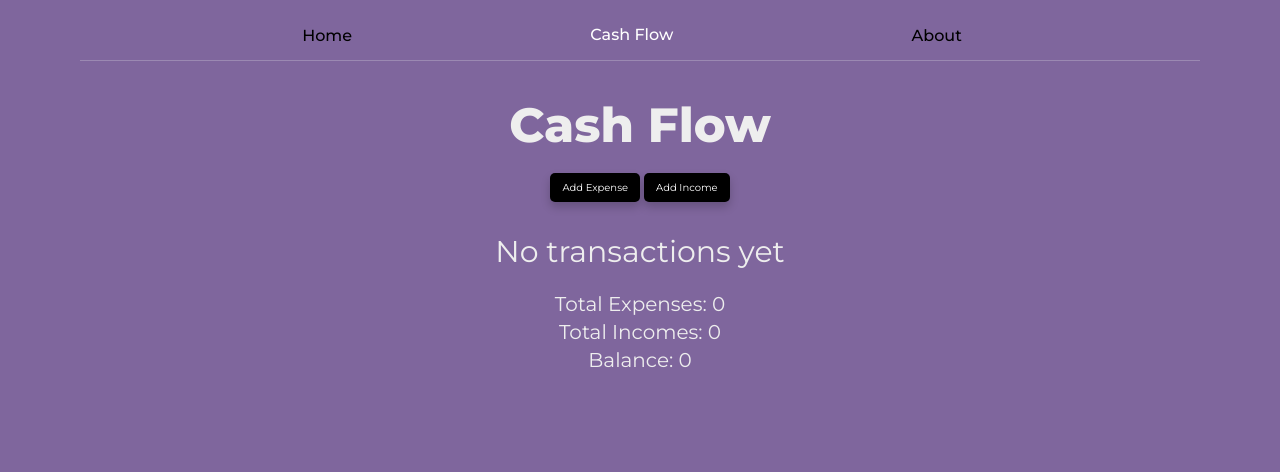
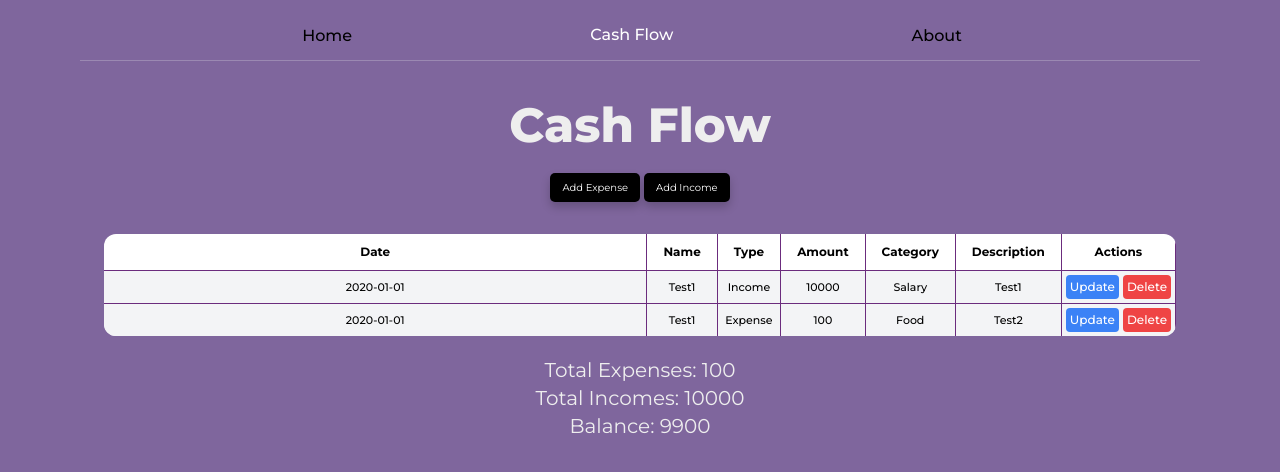
Before and after one commit to shanipenkar/cash-control, a React (Create React App) app: page /cashflow in a window 1280 px wide. Shown: the top 472 px of the page. Built offline with nearby package versions, Linux system fonts and the light colour scheme.

Commit message:
update logic added

```diff
--- a/src/TransactionsContext.js
+++ b/src/TransactionsContext.js
@@ -1,7 +1,8 @@
 import React, { createContext, useReducer } from 'react';
 
 const initialState = {
-  transactions: []
+  transactions: [{id: 1, date: '2020-01-01', name: 'test1', amount: 10000, category: 'salary', description: 'test1', type: 'income'},
+  {id: 2, date: '2020-01-01', name: 'test1', amount: 100, category: 'food', description: 'test2', type: 'expense'}]
 };
 
 export const TransactionContext = createContext(initialState);
--- a/src/pages/Cashflow.jsx
+++ b/src/pages/Cashflow.jsx
@@ -5,6 +5,9 @@ import "../shared/styles.css";
 
 const Cashflow = () => {
   const History = useHistory();
+
+  const [mode, setMode] = useState("default");
+  const [selectedTransaction, setSelectedTransaction] = useState({});
 
   const { state, dispatch } = useContext(TransactionContext);
   const [TotalExpenses, setTotalExpenses] = useState(0);
@@ -41,10 +44,50 @@ const Cashflow = () => {
   const handleDelete = (transactionId) => {
     console.log(transactionId);
     dispatch({
-      type: 'DELETE_TRANSACTION',
-      payload: transactionId
-    })
+      type: "DELETE_TRANSACTION",
+      payload: transactionId,
+    });
     console.log(state);
+  };
+
+  const getDefaultCategory = (type) => {
+    switch (type) {
+      case "income":
+        return "salary";
+      case "expense":
+        return "food";
+      default:
+        return "";
+    }
+  };
+
+  // after clicking on the edit button
+  const handleUpdate = (transaction) => {
+    setMode("update");
+    setSelectedTransaction(transaction);
+  };
+
+  // after clicking on V button to save the changes
+  const handleSave = () => {
+    dispatch({
+      type: "UPDATE_TRANSACTION",
+      payload: selectedTransaction,
+    });
+    setMode("default");
+  };
+
+  // while changing the transaction that we want to edit details
+  const handleChange = (e) => {
+    setSelectedTransaction({
+      ...selectedTransaction,
+      [e.target.name]: e.target.value,
+    });
+    if (e.target.name === "type") {
+      setSelectedTransaction((prevState) => ({
+        ...prevState,
+        category: getDefaultCategory(e.target.value),
+      }));
+    }
   };
 
   return (
@@ -65,37 +108,197 @@ const Cashflow = () => {
         {state.transactions.length === 0 ? (
           <p className="text-center text-3xl text-light">No transactions yet</p>
         ) : (
-          <div className="rounded-xl bg-white overflow-hidden">
+          <div className="rounded-xl bg-white overflow-auto">
             <table className="justify-center border-secondary table-auto w-full text-center">
               <thead className="bg-transparent text-black">
                 <tr className="text-sm font-medium">
-                  <th className="border-secondary w-32">Date</th>
-                  <th className="border-secondary">Name</th>
-                  <th className="border-secondary">Type</th>
-                  <th className="border-secondary w-32">Amount (₪)</th>
-                  <th className="border-secondary">Category</th>
-                  <th className="border-secondary">Description</th>
-                  <th className="border-secondary">Actions</th>
+                  <th className="border-secondary date-cell">Date</th>
+                  <th className="border-secondary name-cell">Name</th>
+                  <th className="border-secondary other-cell">Type</th>
+                  <th className="border-secondary other-cell">Amount</th>
+                  <th className="border-secondary other-cell">Category</th>
+                  <th className="border-secondary other-cell">Description</th>
+                  <th className="border-secondary other-cell">Actions</th>
                 </tr>
               </thead>
               <tbody>
                 {state.transactions.map((transaction) => (
                   <tr
                     key={transaction.id}
-                    className="text-sm font-medium bg-gray-100"
+                    // className="text-sm font-medium bg-gray-100"
+                    className={
+                      mode === "update" &&
+                      selectedTransaction.id === transaction.id
+                        ? "text-sm font-medium bg-gray-200"
+                        : "text-sm font-medium bg-gray-100"
+                    }
                   >
-                    <td className="border-secondary">{transaction.date}</td>
-                    <td className="border-secondary">{transaction.name}</td>
-                    <td className="border-secondary">{transaction.type}</td>
-                    <td className="border-secondary">{transaction.amount}</td>
-                    <td className="border-secondary">{transaction.category}</td>
+                    {/* date */}
+                    <td className="border-secondary ">
+                      {mode === "update" &&
+                      selectedTransaction.id === transaction.id ? (
+                        <input
+                          type="date"
+                          name="date"
+                          value={selectedTransaction.date}
+                          onChange={handleChange}
+                          className="trans-update"
+                        />
+                      ) : (
+                        transaction.date
+                      )}
+                    </td>
+                    {/* name */}
                     <td className="border-secondary">
-                      {transaction.description}
+                      {mode === "update" &&
+                      selectedTransaction.id === transaction.id ? (
+                        <input
+                          type="text"
+                          name="name"
+                          value={selectedTransaction.name}
+                          onChange={handleChange}
+                          className="trans-update"
+                        />
+                      ) : (
+                        transaction.name
+                      )}
                     </td>
+
+                    {/* type */}
                     <td className="border-secondary">
-                      <span className="cursor-pointer" onClick={()=> {handleDelete(transaction.id)}}>
-                        <i className="hover:text-primary fa-solid fa-trash text-black" />
-                      </span>
+                      {/* {transaction.type} */}
+                      {mode === "update" &&
+                      selectedTransaction.id === transaction.id ? (
+                        <select
+                          name="type"
+                          value={selectedTransaction.type}
+                          onChange={handleChange}
+                          className="trans-update"
+                        >
+                          <option value="income">Income</option>
+                          <option value="expense">Expense</option>
+                        </select>
+                      ) : (
+                        transaction.type
+                      )}
+                    </td>
+
+                    {/* amount */}
+                    <td className="border-secondary">
+                      {mode === "update" &&
+                      selectedTransaction.id === transaction.id ? (
+                        <input
+                          type="number"
+                          name="amount"
+                          value={selectedTransaction.amount}
+                          onChange={handleChange}
+                          className="trans-update"
+                        />
+                      ) : (
+                        transaction.amount
+                      )}
+                    </td>
+
+                    {/* category */}
+                    <td className="border-secondary">
+                    {mode === "update" && selectedTransaction.id === transaction.id
+                    && selectedTransaction.type === "expense" && <select
+                          className="trans-input border-secondary"
+                          type="number"
+                          required
+                          name="category"
+                          value={selectedTransaction.category}
+                          onChange={handleChange}
+                        >
+                              <option value="food">Food</option>
+                              <option value="children">Children</option>
+                              <option value="rent">Rent</option>
+                              <option value="transportation">
+                                Transportation
+                              </option>
+                              <option value="car">Car</option>
+                              <option value="medical">Medical</option>
+                              <option value="clothing">Clothing</option>
+                              <option value="insurance">Insurance</option>
+                              <option value="entertainment">
+                                Entertainment
+                              </option>
+                              <option value="cosmetics">Cosmetics</option>
+                              <option value="pets">Pets</option>
+                              <option value="love">Love</option>
+                              <option value="other">Other</option>
+                          </select>}
+                          {mode === "update" && selectedTransaction.id === transaction.id
+                    && selectedTransaction.type === "income" && <select
+                          className="trans-input border-secondary"
+                          type="number"
+                          required
+                          name="category"
+                          value={selectedTransaction.category}
+                          onChange={handleChange}
+                        >
+                              <option value="salary">Salary</option>
+                              <option value="side-hustle">Side Hustle</option>
+                              <option value="investments">Investments</option>
+                              <option value="pension">Pension</option>
+                              <option value="car">Car</option>
+                              <option value="scholarship">Scholarship</option>
+                              <option value="gift">Gift</option>
+                              <option value="other">Other</option>
+                        </select>}
+                        {mode === "update" && selectedTransaction.id !== transaction.id && transaction.category}
+                        {mode !== "update" && transaction.category}
+                    </td>
+                    {/* description */}
+                    <td className="border-secondary">
+                      {mode === "update" &&
+                      selectedTransaction.id === transaction.id ? (
+                        <textarea
+                          type="text"
+                          name="description"
+                          value={selectedTransaction.description}
+                          onChange={handleChange}
+                          className="trans-update"
+                          maxLength="200"
+                        />
+                      ) : (
+                        transaction.description
+                      )}
+                    </td>
+                    {/* actions */}
+                    <td className="border-secondary">
+                      {mode === "update" &&
+                      selectedTransaction.id === transaction.id ? (
+                        <div className="flex">
+                          <button
+                            className="text-xs font-medium text-white bg-blue-500 rounded p-1 mr-1"
+                            onClick={handleSave}
+                          >
+                            Save
+                          </button>
+                          <button
+                            className="text-xs font-medium text-white bg-red-500 rounded p-1"
+                            onClick={() => setMode("default")}
+                          >
+                            Cancel
+                          </button>
+                        </div>
+                      ) : (
+                        <div className="flex">
+                          <button
+                            className="text-xs font-medium text-white bg-blue-500 rounded p-1 mr-1"
+                            onClick={() => handleUpdate(transaction)}
+                          >
+                            Update
+                          </button>
+                          <button
+                            className="text-xs font-medium text-white bg-red-500 rounded p-1"
+                            onClick={() => handleDelete(transaction.id)}
+                          >
+                            Delete
+                          </button>
+                        </div>
+                      )}
                     </td>
                   </tr>
                 ))}
--- a/src/shared/styles.css
+++ b/src/shared/styles.css
@@ -1,7 +1,6 @@
-
 body::-webkit-scrollbar {
   width: 0.2em;
-  background-color: #F5F5F5;
+  background-color: #f5f5f5;
 }
 body::-webkit-scrollbar-thumb {
   background-color: #000000;
@@ -46,10 +45,10 @@ background-color: #000000;
 
 .trans-input {
   border-width: 1px;
-    padding: 0.5rem;
+  padding: 0.25rem;
   border-radius: 0.5rem;
   width: 100%;
-    font-size: 0.7rem;
+  font-size: 11px;
 }
 
 .trans-label {
@@ -57,9 +56,18 @@ background-color: #000000;
   display: flex;
   font-weight: 500;
   margin-bottom: 0.25rem;
-padding-top: 15;
+  padding-top: 4px;
 }
 
+.trans-update {
+  display: flex;
+  border-width: 1px;
+  padding: 0px;
+  border-radius: 0.5rem;
+  width: 100%;
+  font-size: 11px;
+  text-align: center;
+}
 
 /* Cash Flow Table */
 tr th {
@@ -68,20 +76,27 @@ padding-right: 1rem;
   padding-top: 0.5rem;
   padding-bottom: 0.5rem;
   border-right-width: 1px;
-
+  font-size: 12px;
+  text-transform: capitalize;
 }
 
 tr td {
-    padding-left: 1rem;
-    padding-right: 1rem;
-    padding-top: 0.5rem;
-    padding-bottom: 0.5rem;
+  font-size: 11px;
+  padding: 0.25rem;
+  width: 100%;
   border-right-width: 1px;
   border-top-width: 1px;
   border-bottom-width: 0;
-    position: relative
+  position: relative;
+  text-transform: capitalize;
 }
 
-@import 'tailwindcss/base';
-@import 'tailwindcss/components';
-@import 'tailwindcss/utilities';
+textarea {
+  justify-content: center;
+  resize: vertical;
+}
+
+
+@import "tailwindcss/base";
+@import "tailwindcss/components";
+@import "tailwindcss/utilities";
```
Lines whose indentation alone changed are shown as unchanged.
